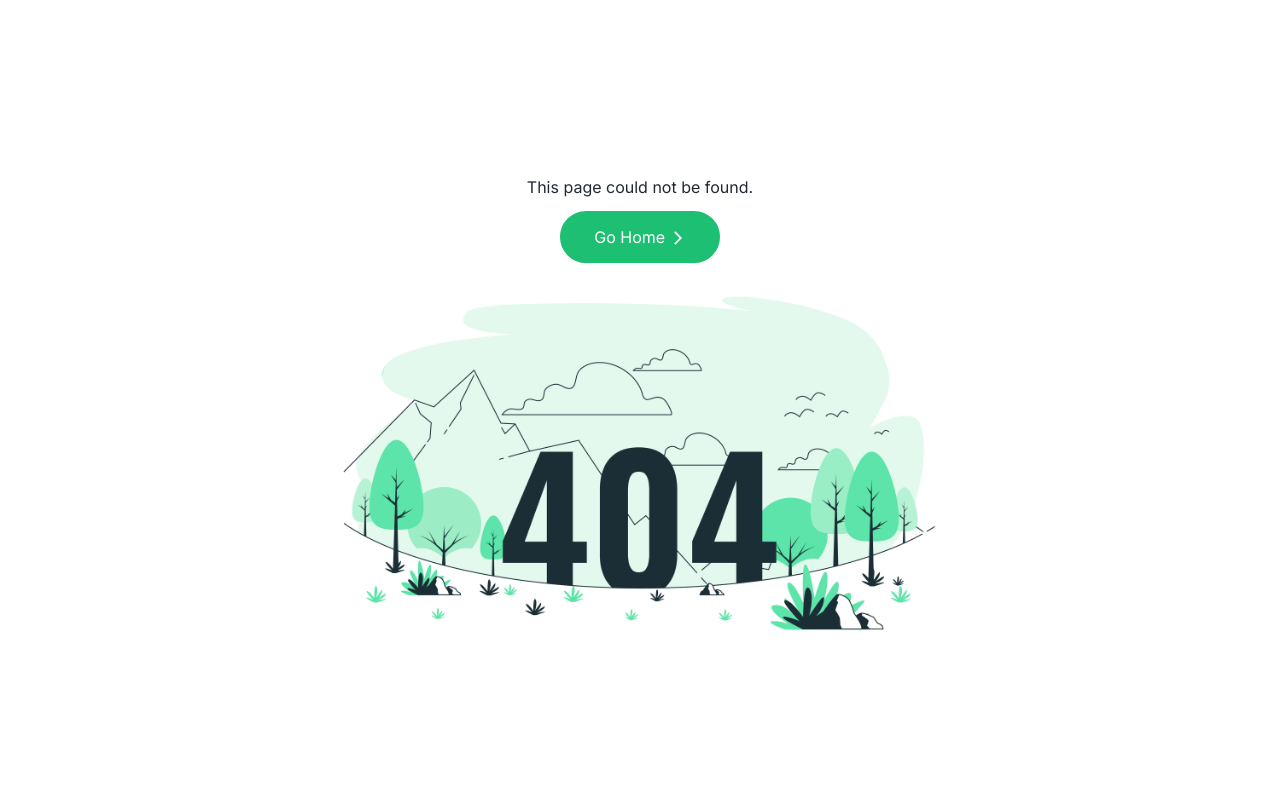
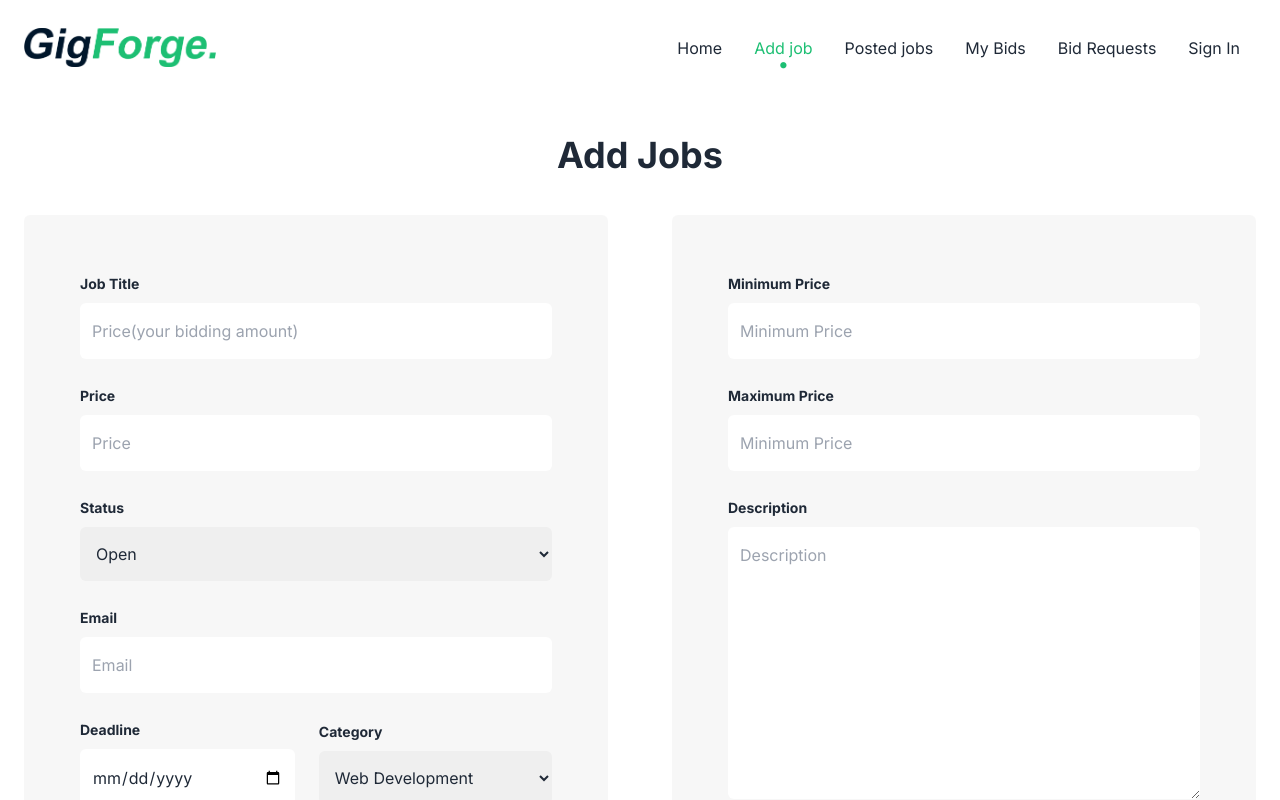
Before and after one commit to sabbirsami/gig-forge, a React (Vite) app: page /add-job in a window 1280 px wide. Shown: the top 800 px of the page. Built offline with nearby package versions, Linux system fonts and the light colour scheme.

Commit message:
add job section done

```diff
--- /dev/null
+++ b/src/components/home/jobs/AddJobs.jsx
@@ -0,0 +1,167 @@
+const AddJobs = () => {
+    return (
+        <div className="container mx-auto px-6">
+            <h2 className="text-4xl font-bold pt-10 text-center">Add Jobs</h2>
+            <form>
+                <div className="grid grid-cols-2 gap-16">
+                    <div className="py-10">
+                        <div className=" md:p-14 p-6 bg-whiteSecondary/10 rounded-md">
+                            <label
+                                htmlFor="jobTitle"
+                                className=" mt-6 font-bold text-sm "
+                            >
+                                Job Title
+                            </label>
+                            <input
+                                type="number"
+                                name="jobTitle"
+                                className="py-4 px-3 w-full mb-6 mt-2 rounded-md"
+                                placeholder="Price(your bidding amount)"
+                            />
+                            <label
+                                htmlFor="price"
+                                className=" mt-6 font-bold text-sm "
+                            >
+                                Price
+                            </label>
+                            <input
+                                type="number"
+                                className="py-4 px-3 w-full mb-6  mt-2 rounded-md"
+                                placeholder="Price"
+                            />
+                            <label
+                                htmlFor="Status"
+                                className=" mt-6 font-bold text-sm "
+                            >
+                                Status
+                            </label>
+                            <select
+                                name="status"
+                                className="py-4 px-3 w-full mb-6 mt-2 rounded-md"
+                                id="status-select"
+                            >
+                                <option className="rounded-md" value="open">
+                                    Open
+                                </option>
+                                <option className="rounded-md" value="pending">
+                                    Pending
+                                </option>
+                                <option className="rounded-md" value="close">
+                                    Closed
+                                </option>
+                            </select>
+                            <label
+                                htmlFor="email"
+                                className=" mt-6 font-bold text-sm "
+                            >
+                                Email
+                            </label>
+                            <input
+                                type="email"
+                                className="py-4 px-3 w-full mb-6  mt-2 rounded-md"
+                                placeholder="Email"
+                            />
+                            <div className="flex justify-between items-center gap-6">
+                                <div className=" ">
+                                    <label
+                                        htmlFor="buyerEmail"
+                                        className=" mt-6 font-bold text-sm "
+                                    >
+                                        Deadline
+                                    </label>
+                                    <input
+                                        type="date"
+                                        className="py-4 px-3 w-full mb-6  mt-2 rounded-md"
+                                        placeholder="Deadline"
+                                    />
+                                </div>
+
+                                <div className="grow">
+                                    <label
+                                        htmlFor="category"
+                                        className=" mt-6 font-bold text-sm "
+                                    >
+                                        Category
+                                    </label>
+                                    <select
+                                        name="brand"
+                                        className="py-4 px-3 w-full mb-6 mt-2 rounded-md"
+                                        id="pet-select"
+                                    >
+                                        <option
+                                            className="rounded-md"
+                                            value="web_development"
+                                        >
+                                            Web Development
+                                        </option>
+                                        <option
+                                            className="rounded-md"
+                                            value="digital_marketing"
+                                        >
+                                            Digital Marketing
+                                        </option>
+                                        <option
+                                            className="rounded-md"
+                                            value="graphic_design"
+                                        >
+                                            Graphic Design
+                                        </option>
+                                    </select>
+                                </div>
+                            </div>
+                        </div>
+                    </div>
+                    <div className="py-10">
+                        <div className=" md:p-14 p-6 bg-whiteSecondary/10 rounded-md">
+                            <label
+                                htmlFor="price"
+                                className=" mt-6 font-bold text-sm "
+                            >
+                                Minimum Price
+                            </label>
+                            <input
+                                type="number"
+                                className="py-4 px-3 w-full mb-6  mt-2 rounded-md"
+                                placeholder="Minimum Price"
+                            />
+                            <label
+                                htmlFor="price"
+                                className=" mt-6 font-bold text-sm "
+                            >
+                                Maximum Price
+                            </label>
+                            <input
+                                type="number"
+                                className="py-4 px-3 w-full mb-6  mt-2 rounded-md"
+                                placeholder="Minimum Price"
+                            />
+
+                            <label
+                                htmlFor="Description"
+                                className=" mt-6 font-bold text-sm "
+                            >
+                                Description
+                            </label>
+                            <textarea
+                                name=""
+                                id=""
+                                placeholder="Description"
+                                className="py-4 px-3 w-full  mt-2 rounded-md"
+                                cols="30"
+                                rows="10"
+                            ></textarea>
+                        </div>
+                        <button
+                            className="w-full bg-primaryColor rounded-md py-4 mt-6 text-white font-bold"
+                            type="submit"
+                        >
+                            Add job
+                        </button>
+                    </div>
+                </div>
+            </form>
+        </div>
+    );
+};
+
+export default AddJobs;
--- a/src/components/home/jobs/JobDetails.jsx
+++ b/src/components/home/jobs/JobDetails.jsx
@@ -133,7 +133,7 @@ const JobDetails = () => {
                                 Deadline
                             </label>
                             <input
-                                type="text"
+                                type="date"
                                 className="py-4 px-3 w-full mb-6  mt-2 rounded-md"
                                 placeholder="Deadline"
                             />
--- a/src/components/router/router.jsx
+++ b/src/components/router/router.jsx
@@ -5,6 +5,7 @@ import SignIn from "../auth/SignIn";
 import Register from "../auth/Register";
 import ErrorPage from "../shared/errorPage/ErrorPage";
 import JobDetails from "../home/jobs/JobDetails";
+import AddJobs from "../home/jobs/AddJobs";
 
 const router = createBrowserRouter([
     {
@@ -25,6 +26,10 @@ const router = createBrowserRouter([
                 element: <Register />,
             },
             {
+                path: "/add-job",
+                element: <AddJobs />,
+            },
+            {
                 path: "/job/:id",
                 element: <JobDetails />,
                 loader: ({ params }) =>
--- a/src/index.css
+++ b/src/index.css
@@ -17,3 +17,17 @@ body {
     border-color: #1dbf73 !important;
     color: #008848 !important;
 }
+a.active {
+    position: relative;
+    color: #1dbf73;
+}
+a.active::after {
+    content: "•";
+    color: #1dbf73;
+    font-size: 20px;
+    margin-bottom: -5px;
+    position: absolute;
+    bottom: 0;
+    left: 50%;
+    transform: translateX(-50%);
+}
```
